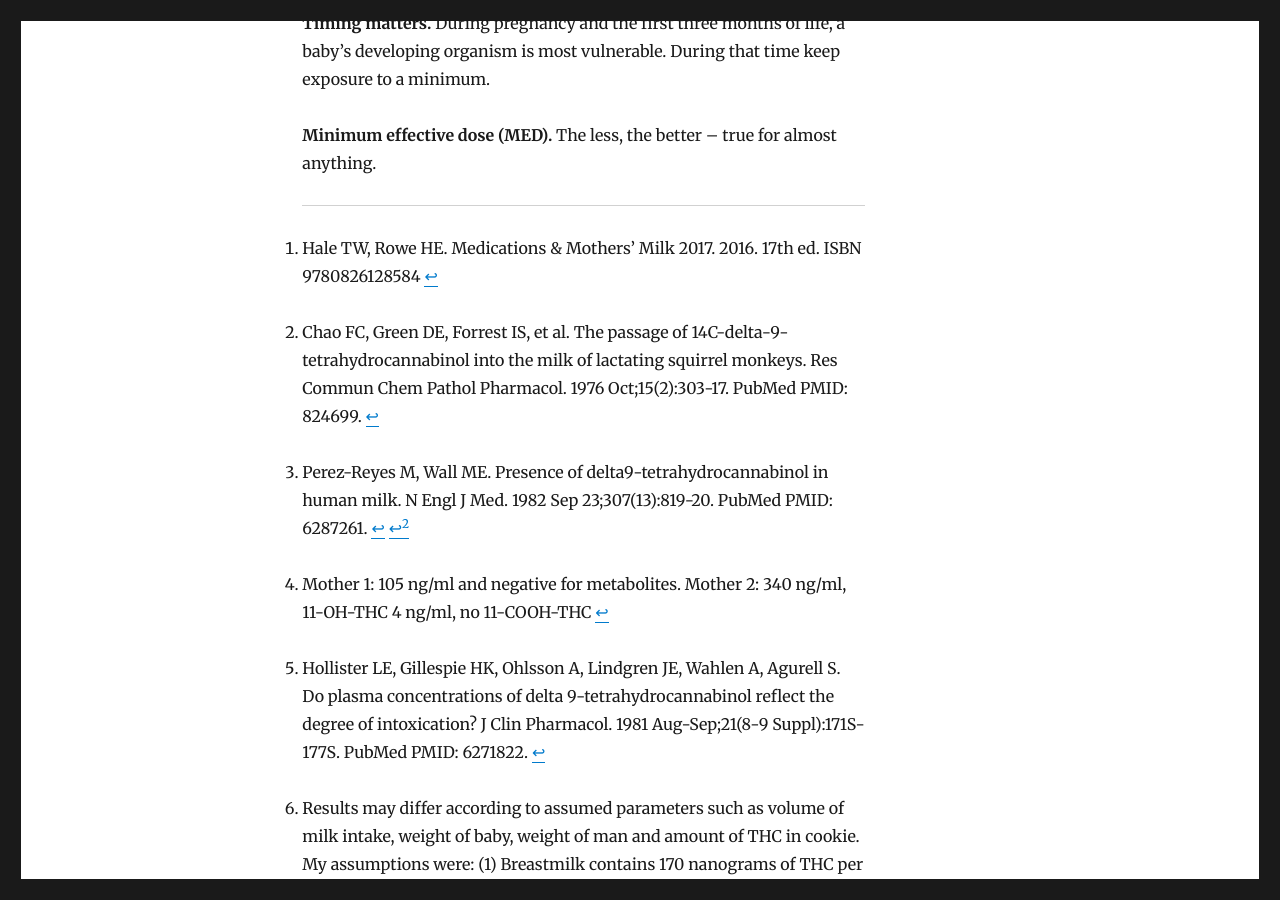
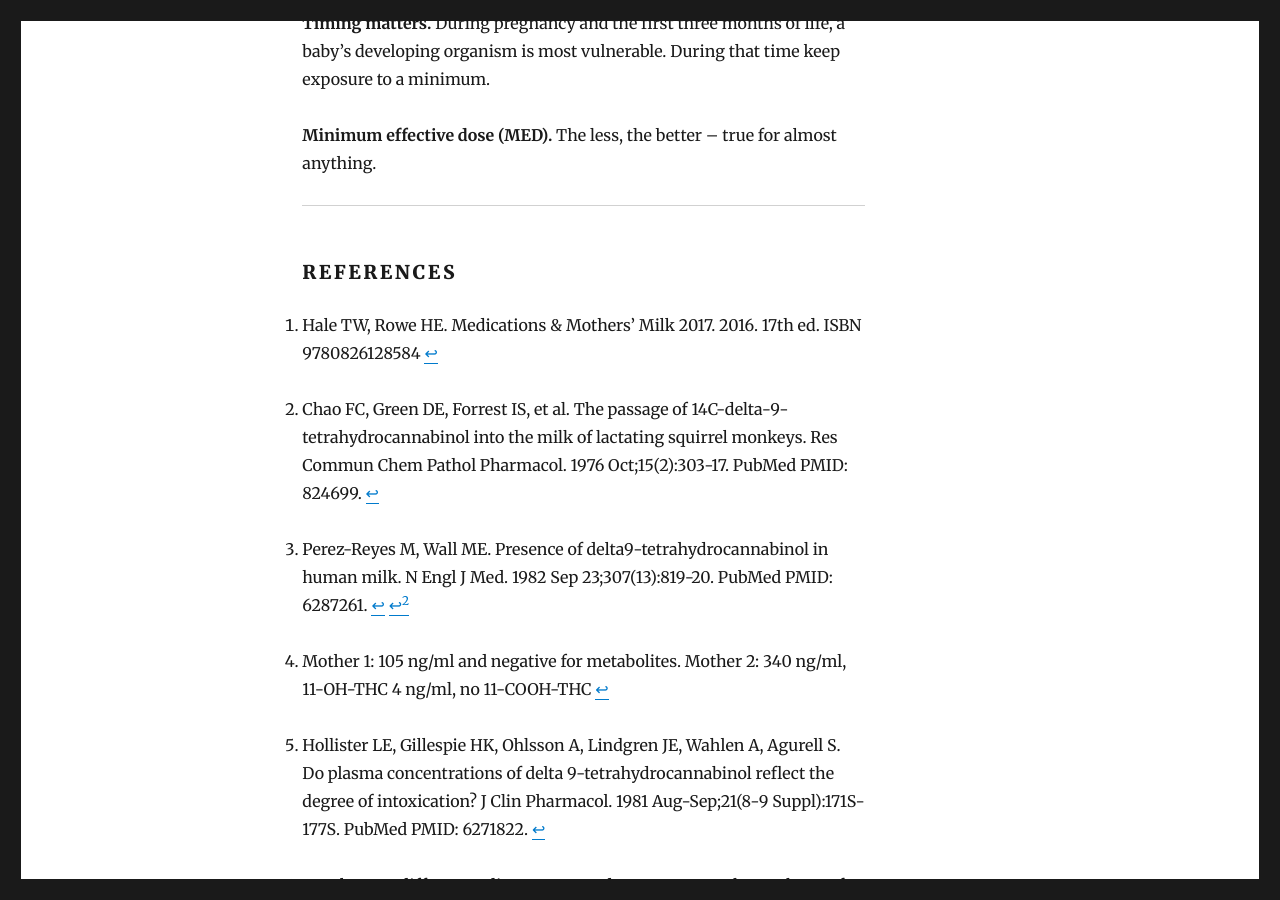
Before and after one commit to sapiensoup/sapiensoup.com, a Jekyll site: the page built from _posts/2017-02-02-cannabis-breastfeeding.md, in a window 1280 px wide and 900 px high, scrolled down 9732 px. Built offline with Jekyll 4.4.1, drawn with Linux system fonts in a browser that asks for light colours.

Commit message:
Name and condense references section

```diff
--- a/_posts/2017-02-02-cannabis-breastfeeding.md
+++ b/_posts/2017-02-02-cannabis-breastfeeding.md
@@ -138,38 +138,22 @@
 
 * * *
 
+#### References
 [^hale]: Hale TW, Rowe HE. Medications & Mothers’ Milk 2017. 2016. 17th ed. ISBN 9780826128584
-
 [^chao]: Chao FC, Green DE, Forrest IS, et al. The passage of 14C-delta-9-tetrahydrocannabinol into the milk of lactating squirrel monkeys. Res Commun Chem Pathol Pharmacol. 1976 Oct;15(2):303-17. PubMed PMID: 824699.
-
 [^perez]: Perez-Reyes M, Wall ME. Presence of delta9-tetrahydrocannabinol in human milk. N Engl J Med. 1982 Sep 23;307(13):819-20. PubMed PMID: 6287261.
-
 [^data-mothers]: Mother 1: 105 ng/ml and negative for metabolites. Mother 2: 340 ng/ml, 11-OH-THC 4 ng/ml, no 11-COOH-THC
-
 [^hollister]: Hollister LE, Gillespie HK, Ohlsson A, Lindgren JE, Wahlen A, Agurell S. Do plasma concentrations of delta 9-tetrahydrocannabinol reflect the degree of intoxication? J Clin Pharmacol. 1981 Aug-Sep;21(8-9 Suppl):171S-177S. PubMed PMID: 6271822.
-
 [^parameters]: Results may differ according to assumed parameters such as volume of milk intake, weight of baby, weight of man and amount of THC in cookie.  My assumptions were: (1) Breastmilk contains 170 nanograms of THC per milliliter (i.e. average of the three measurements from the 1982 study: 60.3 ng/ml, 105 ng/ml and 340 ng/ml).  (2) a daily intake of 700 milliliters (33.7 fl oz).  (3) divided over 7 feeding sessions.  (4) baby’s weight: 6 kilograms (13.2 lbs).  (5) the adult man’s weight: 80 kg (176.4 lbs) which was the average when the study was run.  (6) THC in cookie: 20 mg (20 mg of THC per cookie may be considered “mild” nowadays. The potency of cannabis has multiplied since the 1980s and off-the-shelf edibles often come generously equipped.)
-
 [^bennett]: Bennett PN. Cannabis. Bennett PN and the WHO Working Group, editors. Drugs and human lactation. 2nd ed. 1997.
-
 [^amarillo]: Stein R. Amarillo doctor to study marijuana users who breastfeed. 2016. [Amarillo Globe News](http://amarillo.com/news/latest-news/2016-09-03/docs-study-marijuana-users-who-breastfeed)
-
 [^tennes]: Tennes K, Avitable N, Blackard C, et al. Marijuana: prenatal and postnatal exposure in the human. NIDA Res Monogr. 1985;59:48-60. PubMed PMID: 3929132.
-
 [^astley]: Astley SJ, Little RE. Maternal marijuana use during lactation and infant development at one year. Neurotoxicol Teratol. 1990 Mar-Apr;12(2):161-8. PubMed PMID: 2333069.
-
 [^scores]: Average scores: kids of mothers consuming cannabis more than 15 days per month (90), less than 15 days per months (106), no cannabis at all (102)
-
 [^metz]: Metz TD, Stickrath EH. Marijuana use in pregnancy and lactation: a review of the evidence. Am J Obstet Gynecol. 2015 Dec;213(6):761-78. PubMed PMID: 25986032
-
 [^grotenhermen]: Grotenhermen F. Clinical Pharmacokinetics of Cannabinoids. Journal of Cannabis Therapeutics, Vol. 3(1) 2003. [Link to PDF](http://cannabis-med.org/data/pdf/2003-01-1.pdf)
-
 [^potency]: National Center for Natural Products Research. Quarterly report: Potency Monitoring Project, Report 104, December 16, 2008, thru March 15, 2009. [Link to PDF](https://www.ncjrs.gov/pdffiles1/ondcp/mpmp_report_104.pdf)
-
 [^orens]: Orens A. Light M. RowberryJ. Et al. Marijuana Equivalency in Portion and Dosage. Colorado Department of Revenue. August 10, 2015 [Link to PDF](https://www.colorado.gov/pacific/sites/default/files/MED Equivalency_Final 08102015.pdf)
-
 [^who]: WHO on b[reastfeeding](http://www.who.int/topics/breastfeeding/en)
-
 [^bergeria]: Bergeria CL, Heil SH. Surveying Lactation Professionals Regarding Marijuana Use and Breastfeeding. Breastfeeding Medicine. 2015;10(7):377-380. PMCID: PMC4692106
-
 [^faq]: FAQ with [Dr. Franjo Grotenhermen](http://www.cannabis-med.org/english/faq/20-breastmilk.htm)
```
